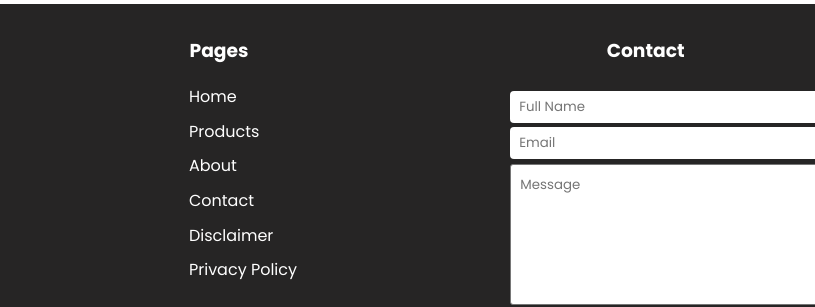
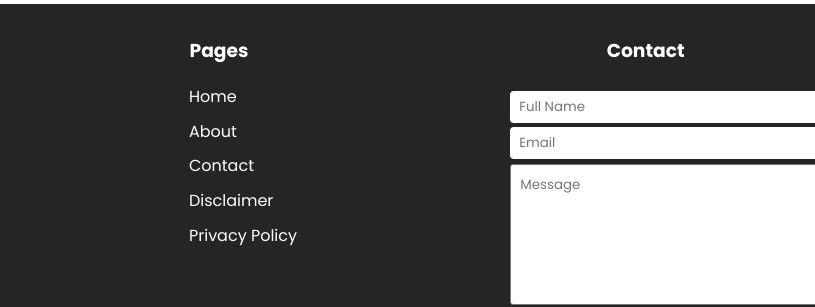
Before and after one commit to rashidmachingal/BISMI_CULTURAL_CENTRE, a plain HTML site: page activities/cloth-collection.html in a window 1280 px wide. Shown: the part 664-971 px from the top of the page, 397-1212 px from the left. Drawn offline with Linux system fonts and the light colour scheme; files whose address does not match are found by name.

Commit message:
footer link changed

```diff
--- a/activities/cloth-collection.html
+++ b/activities/cloth-collection.html
@@ -85,7 +85,6 @@
                 <h3>Pages</h3>
                 <ul>
                     <li><a href="/">Home</a></li>
-                    <li><a href="/products.html">Products</a></li>
                     <li><a href="/about.html">About</a></li>
                     <li><a href="/contact.html">Contact</a></li>
                     <li><a href="/disclaimer.html">Disclaimer</a></li>
```
Also changed, not shown: activities/educare.html (+0 -1 lines), activities/food-kit.html (+0 -1 lines), activities/fresh-water.html (+0 -1 lines), activities/general-clinic.html (+0 -1 lines), activities/home-for-homeless.html (+0 -1 lines), activities/orphane-care.html (+0 -1 lines), activities/physiotherapy-centre.html (+0 -1 lines), activities/psychiatric-clinic.html (+0 -1 lines), activities/ramzan-kit.html (+0 -1 lines), activities/rehab-aid-centre.html (+0 -1 lines), activities/rehabilitation-centre.html (+0 -1 lines), activities/self-employment.html (+0 -1 lines), donation.html (+0 -1 lines), history.html (+0 -1 lines), 1 more files.
